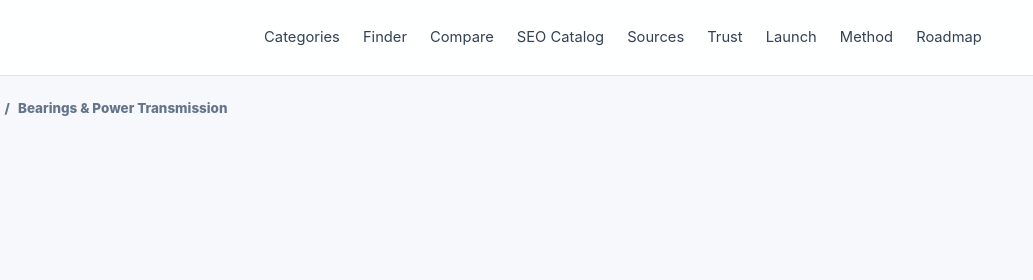
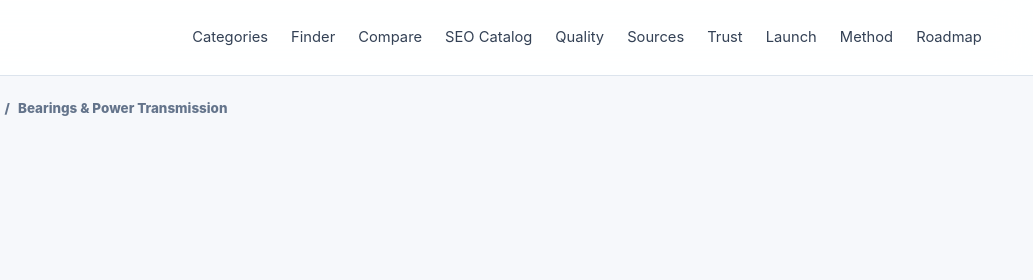
Before and after one commit to dhirajnyse/induscout, a plain HTML site: page categories/bearings-and-power-transmission/index.html in a window 1280 px wide. Shown: the top 280 px of the page, 247-1280 px from the left. Drawn offline with Linux system fonts and the light colour scheme.

Commit message:
Add files via upload

```diff
--- a/categories/bearings-and-power-transmission/index.html
+++ b/categories/bearings-and-power-transmission/index.html
@@ -119,6 +119,7 @@
         <a href="../../index.html#finder">Finder</a>
         <a href="../../index.html#compare">Compare</a>
         <a href="../../categories/">SEO Catalog</a>
+        <a href="../../index.html#quality">Quality</a>
         <a href="../../index.html#sources">Sources</a>
         <a href="../../index.html#trust">Trust</a>
         <a href="../../index.html#launch">Launch</a>
```
Also changed, not shown: categories/cables-and-connectivity/index.html (+1 -0 lines), categories/drives-and-motors/index.html (+1 -0 lines), categories/electrical-and-control-panels/index.html (+1 -0 lines), categories/fasteners-and-hardware/index.html (+1 -0 lines), categories/hydraulics/index.html (+1 -0 lines), categories/index.html (+1 -0 lines), categories/plcs-and-automation/index.html (+1 -0 lines), categories/pneumatics/index.html (+1 -0 lines), categories/pumps/index.html (+1 -0 lines), categories/sensors/index.html (+1 -0 lines), categories/tools-and-mro/index.html (+1 -0 lines), categories/valves-and-flow-control/index.html (+1 -0 lines).
